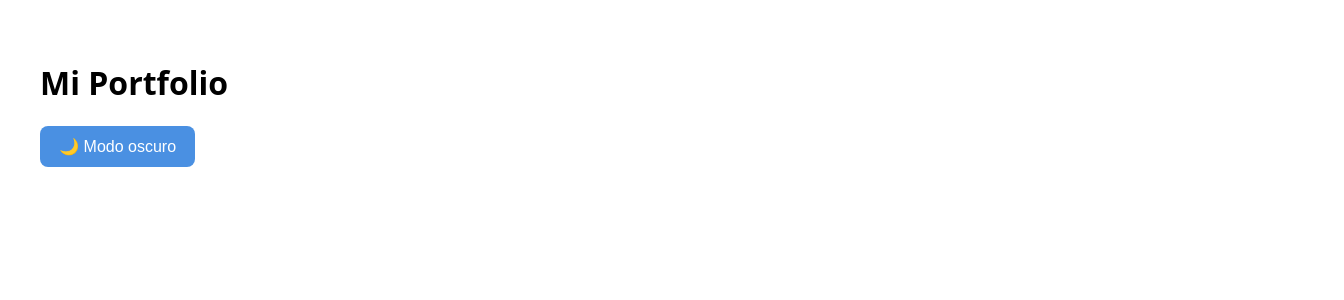
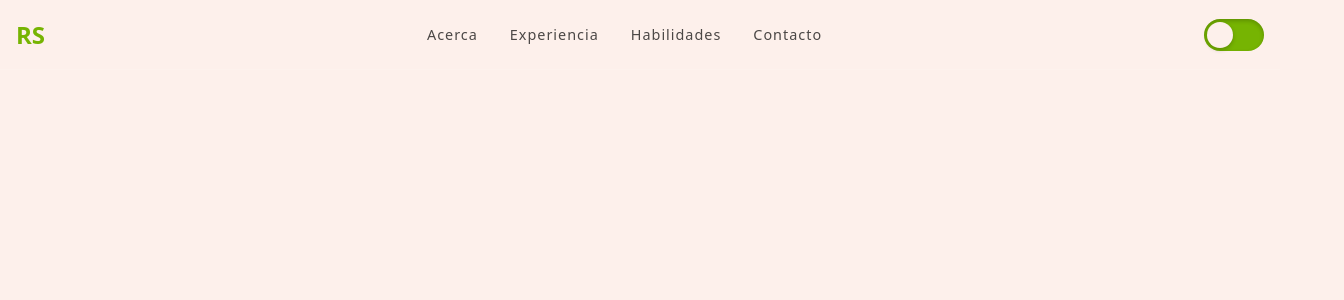
Before and after one commit to ingsahaderenzo/myPortfolio, a React (Vite) app: page / in a window 1280 px wide. Shown: the top 300 px of the page, 1344 px wide, since content can reach past the window. Built offline with nearby package versions, Linux system fonts and the light colour scheme.

Commit message:
First version of navBar, it have some issues

```diff
--- a/src/App.css
+++ b/src/App.css
@@ -1,45 +1,30 @@
-/* Paletas */
+/* Paletes */
 :root {
-    --bg-color: #ffffff;
+    --bg-color: #fdf0eb;
     --text-color: #000000;
-    --primary: #4a90e2;
+    --primary: #76b402;
 }
 
 .dark {
     --bg-color: #0f0f0f;
     --text-color: #ffffff;
-    --primary: #7ab0ff;
+    --primary: #517fff;
 }
 
-/* Estilos base aplicados al body */
 body {
     background: var(--bg-color);
     color: var(--text-color);
     font-family: system-ui, sans-serif;
     transition: background 0.3s ease, color 0.3s ease;
+    margin: 0;
+    overflow-x: hidden;
 }
 
-/* Contenedor simple */
 .container {
+    width: 100%;
     padding: 2rem;
+    display: flex;
+    flex-direction: column;
+    align-items: center;
+    overflow-x: hidden;
 }
-
-/* Botón de cambio de tema */
-.theme-toggle {
-    padding: 0.7rem 1.2rem;
-    font-size: 1rem;
-    border-radius: 8px;
-    border: none;
-    cursor: pointer;
-    background: var(--primary);
-    color: var(--bg-color);
-    transition: background 0.3s ease, transform 0.1s ease;
-}
-
-.theme-toggle:hover {
-    transform: scale(1.03);
-}
-
-.theme-toggle:active {
-    transform: scale(0.97);
-}
--- a/src/App.tsx
+++ b/src/App.tsx
@@ -1,5 +1,6 @@
 import { useEffect, useState } from "react";
 import "./App.css";
+import Navbar from "./components/navbar/Navbar";
 
 function App() {
     const [theme, setTheme] = useState("light");
@@ -15,14 +16,12 @@ function App() {
 
     return (
         <div className="container">
-            <h1>Mi Portfolio</h1>
-
-            <button
-                className="theme-toggle"
-                onClick={() => setTheme(theme === "light" ? "dark" : "light")}
-            >
-                {theme === "light" ? "🌙 Modo oscuro" : "☀️ Modo claro"}
-            </button>
+            <Navbar
+                onToggleTheme={() =>
+                    setTheme(theme === "light" ? "dark" : "light")
+                }
+                theme={theme}
+            />
         </div>
     );
 }
--- /dev/null
+++ b/src/components/navbar/Navbar.module.css
@@ -0,0 +1,238 @@
+.navbar {
+    height: 70px;
+    display: flex;
+    flex-direction: row;
+    justify-content: space-between;
+    align-items: center;
+    padding: 0 1rem;
+    background: var(--bg-color);
+    backdrop-filter: blur(10px);
+    position: fixed;
+    top: 0;
+    left: 0;
+    right: 0;
+    border-bottom: 1px solid rgba(255, 255, 255, 0.1);
+    box-sizing: border-box;
+    z-index: 1000;
+}
+
+/* LEFT */
+.left .logo {
+    font-size: 1.5rem;
+    font-weight: 700;
+    color: var(--primary);
+}
+
+/* CENTER */
+.center {
+    list-style: none;
+    display: flex;
+    gap: 2rem;
+    font-size: 0.9rem;
+    margin: 0;
+    padding: 0;
+}
+
+.center li a {
+    color: var(--text-color);
+    text-decoration: none;
+    font-weight: 500;
+    letter-spacing: 1px;
+    opacity: 0.7;
+    transition: opacity 0.2s ease;
+}
+
+.center li a:hover {
+    opacity: 1;
+}
+
+/* RIGHT */
+.right {
+    display: flex;
+    align-items: center;
+    gap: 1rem;
+}
+
+/* THEME TOGGLE */
+.themeToggle {
+    width: 60px;
+    height: 32px;
+    border: none;
+    border-radius: 16px;
+    cursor: pointer;
+    background: transparent;
+    padding: 0;
+    transition: transform 0.15s ease;
+}
+
+.themeToggle:hover {
+    transform: scale(1.05);
+}
+
+.themeToggle:active {
+    transform: scale(0.98);
+}
+
+.toggleTrack {
+    width: 100%;
+    height: 100%;
+    background: var(--primary);
+    border-radius: 16px;
+    position: relative;
+    transition: background 0.3s ease;
+    box-shadow: inset 0 2px 4px rgba(0, 0, 0, 0.2);
+}
+
+.toggleThumb {
+    width: 26px;
+    height: 26px;
+    background: var(--bg-color);
+    border-radius: 50%;
+    position: absolute;
+    top: 3px;
+    left: 3px;
+    transition: transform 0.3s cubic-bezier(0.4, 0, 0.2, 1);
+    box-shadow: 0 2px 4px rgba(0, 0, 0, 0.2);
+}
+
+:global(.dark) .toggleThumb {
+    transform: translateX(28px);
+}
+
+/* HAMBURGER BUTTON */
+.hamburger {
+    display: none;
+    flex-direction: column;
+    gap: 5px;
+    background: none;
+    border: none;
+    cursor: pointer;
+    padding: 5px;
+    z-index: 1001;
+}
+
+.hamburger span {
+    width: 25px;
+    height: 3px;
+    background: var(--text-color);
+    border-radius: 3px;
+    transition: all 0.3s ease;
+}
+
+.hamburger span.open:nth-child(1) {
+    transform: rotate(45deg) translate(7px, 7px);
+}
+
+.hamburger span.open:nth-child(2) {
+    opacity: 0;
+}
+
+.hamburger span.open:nth-child(3) {
+    transform: rotate(-45deg) translate(7px, -7px);
+}
+
+/* MOBILE MENU */
+.mobileMenu {
+    position: fixed;
+    top: 70px;
+    right: -100%;
+    width: 70%;
+    max-width: 300px;
+    height: calc(100vh - 70px);
+    background: var(--bg-color);
+    border-left: 1px solid rgba(255, 255, 255, 0.1);
+    transition: right 0.3s ease;
+    z-index: 999;
+    overflow-y: auto;
+}
+
+.mobileMenu.active {
+    right: 0;
+}
+
+.mobileMenu ul {
+    list-style: none;
+    padding: 1.5rem 1.5rem;
+    margin: 0;
+    display: flex;
+    flex-direction: column;
+    gap: 1.5rem;
+}
+
+.mobileMenu ul li a {
+    color: var(--text-color);
+    text-decoration: none;
+    font-weight: 500;
+    font-size: 1.1rem;
+    letter-spacing: 1px;
+    opacity: 0.8;
+    transition: opacity 0.2s ease;
+    display: block;
+    padding: 0.5rem 0;
+}
+
+.mobileMenu ul li a:hover {
+    opacity: 1;
+}
+
+/* MOBILE THEME TOGGLE */
+.mobileThemeToggle {
+    display: none;
+}
+
+.desktopOnly {
+    display: flex;
+}
+
+/* OVERLAY */
+.overlay {
+    position: fixed;
+    top: 70px;
+    left: 0;
+    right: 0;
+    bottom: 0;
+    background: rgba(0, 0, 0, 0.5);
+    z-index: 998;
+    animation: fadeIn 0.3s ease;
+}
+
+@keyframes fadeIn {
+    from {
+        opacity: 0;
+    }
+    to {
+        opacity: 1;
+    }
+}
+
+/* RESPONSIVE */
+@media (max-width: 768px) {
+    .center {
+        display: none;
+    }
+
+    .hamburger {
+        display: flex;
+    }
+
+    .desktopOnly {
+        display: none;
+    }
+
+    .mobileThemeToggle {
+        display: flex;
+        justify-content: space-between;
+        align-items: center;
+        padding: 1.5rem 1.5rem;
+        border-bottom: 1px solid rgba(255, 255, 255, 0.1);
+        font-weight: 500;
+        color: var(--text-color);
+    }
+}
+
+@media (min-width: 769px) {
+    .mobileMenu,
+    .overlay {
+        display: none !important;
+    }
+}
--- /dev/null
+++ b/src/components/navbar/Navbar.tsx
@@ -0,0 +1,118 @@
+import { useState } from "react";
+import styles from "./Navbar.module.css";
+
+export default function Navbar({
+    onToggleTheme,
+    theme,
+}: {
+    onToggleTheme: () => void;
+    theme: string;
+}) {
+    const [isMenuOpen, setIsMenuOpen] = useState(false);
+
+    const toggleMenu = () => {
+        setIsMenuOpen(!isMenuOpen);
+    };
+
+    const closeMenu = () => {
+        setIsMenuOpen(false);
+    };
+
+    return (
+        <nav className={styles.navbar}>
+            {/* Logo */}
+            <div className={styles.left}>
+                <span className={styles.logo}>RS</span>
+            </div>
+
+            {/* Desktop menu */}
+            <ul className={styles.center}>
+                <li>
+                    <a href="#about">Acerca</a>
+                </li>
+                <li>
+                    <a href="#experience">Experiencia</a>
+                </li>
+                <li>
+                    <a href="#skills">Habilidades</a>
+                </li>
+                <li>
+                    <a href="#contact">Contacto</a>
+                </li>
+            </ul>
+
+            <div className={styles.right}>
+                {/* Switch solo en desktop */}
+                <button
+                    className={`${styles.themeToggle} ${styles.desktopOnly}`}
+                    onClick={onToggleTheme}
+                    aria-label="Toggle theme"
+                >
+                    <div className={styles.toggleTrack}>
+                        <div className={styles.toggleThumb}></div>
+                    </div>
+                </button>
+
+                {/* Botón hamburguesa */}
+                <button
+                    className={styles.hamburger}
+                    onClick={toggleMenu}
+                    aria-label="Toggle menu"
+                >
+                    <span className={isMenuOpen ? styles.open : ""}></span>
+                    <span className={isMenuOpen ? styles.open : ""}></span>
+                    <span className={isMenuOpen ? styles.open : ""}></span>
+                </button>
+            </div>
+
+            {/* Menú móvil */}
+            <div
+                className={`${styles.mobileMenu} ${
+                    isMenuOpen ? styles.active : ""
+                }`}
+            >
+                {/* Switch en móvil */}
+                <div className={styles.mobileThemeToggle}>
+                    <span>Tema</span>
+                    <button
+                        className={styles.themeToggle}
+                        onClick={onToggleTheme}
+                        aria-label="Toggle theme"
+                    >
+                        <div className={styles.toggleTrack}>
+                            <div className={styles.toggleThumb}></div>
+                        </div>
+                    </button>
+                </div>
+
+                <ul>
+                    <li>
+                        <a href="#about" onClick={closeMenu}>
+                            Acerca
+                        </a>
+                    </li>
+                    <li>
+                        <a href="#experience" onClick={closeMenu}>
+                            Experiencia
+                        </a>
+                    </li>
+                    <li>
+                        <a href="#skills" onClick={closeMenu}>
+                            Habilidades
+                        </a>
+                    </li>
+                    <li>
+                        <a href="#contact" onClick={closeMenu}>
+                            Contacto
+                        </a>
+                    </li>
+                </ul>
+            </div>
+
+            {/* Overlay para cerrar el menú al hacer click fuera */}
+            {isMenuOpen && (
+                <div className={styles.overlay} onClick={closeMenu}></div>
+            )}
+        </nav>
+    );
+}
```
